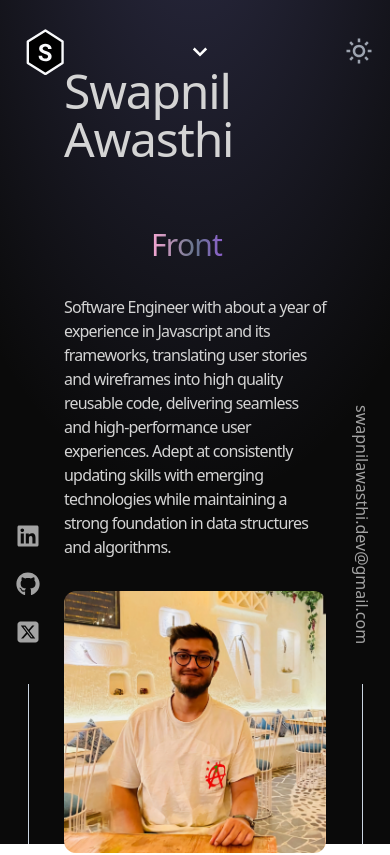
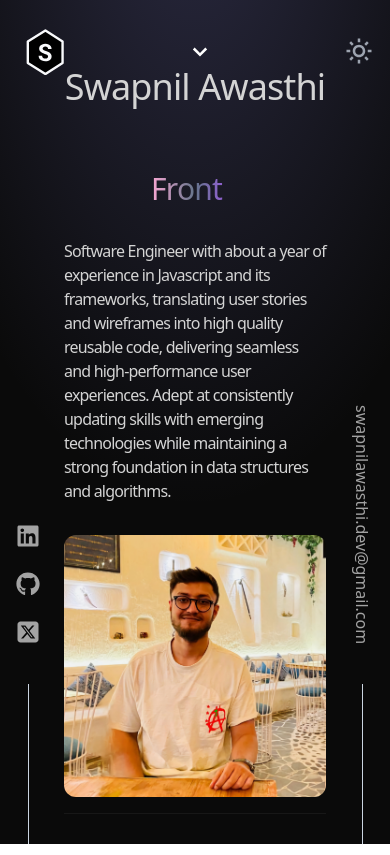
Before and after one commit to swapnilawasthi-dev/dev-porfolio, a React (Vite) app: page / in a window 390 px wide. Shown: the top 855 px of the page. Built offline with nearby package versions, Linux system fonts and the light colour scheme.

Commit message:
Font size fix for mobile

```diff
--- a/src/components/Hero.jsx
+++ b/src/components/Hero.jsx
@@ -22,7 +22,7 @@ const Hero = ({ isDarkMode }) => {
               variants={container(0)}
               initial="hidden"
               animate="visible"
-              className={`max-[375px]:text-3xl  max-md:text-5xl pb-16 text-6xl font-thin tracking-tight lg:mt-16 xl:text-8xl ${
+              className={`max-[375px]:text-3xl  max-md:text-4xl pb-16 text-6xl font-thin tracking-tight lg:mt-16 xl:text-8xl ${
                 isDarkMode ? "text-neutral-800" : ""
               }`}
             >
```
